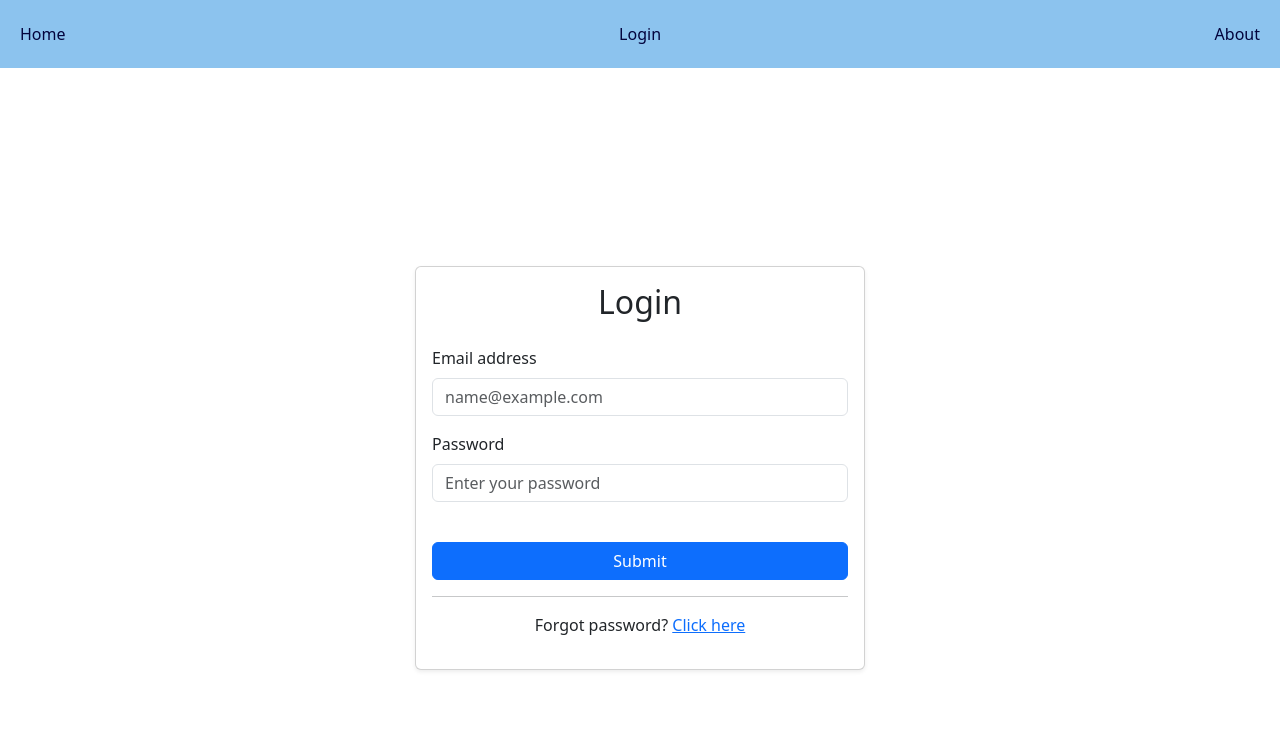
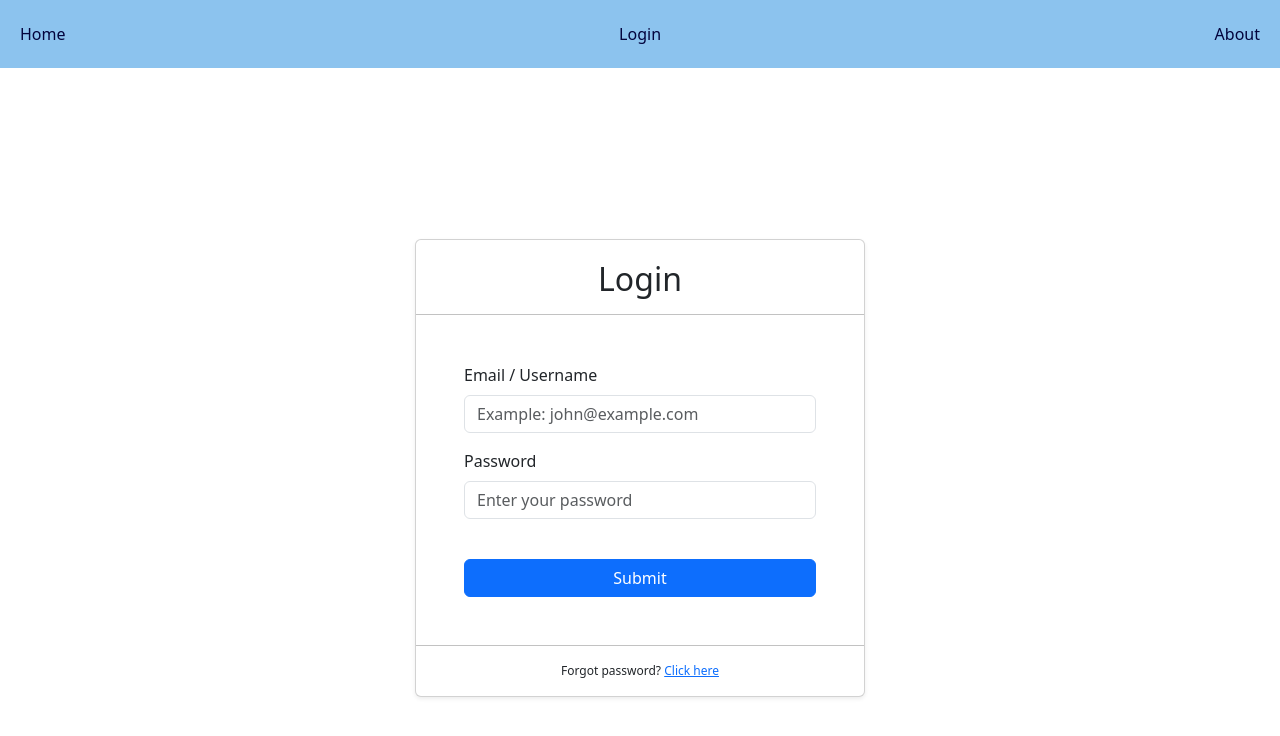
Before and after one commit to CodeWithDipankar/Grocery-Mangement-System, a React (Create React App) app in the folder UI/grocery/: page /login in a window 1280 px wide. Shown: the top 736 px of the page. Built offline with nearby package versions, Linux system fonts and the light colour scheme.

Commit message:
login page modified..

```diff
--- a/UI/grocery/package.json
+++ b/UI/grocery/package.json
@@ -10,11 +10,14 @@
     "@testing-library/react": "^13.4.0",
     "@testing-library/user-event": "^13.5.0",
     "bootstrap": "^5.3.3",
+    "node-sass": "^7.0.3",
     "react": "^18.3.1",
     "react-bootstrap": "^2.10.5",
     "react-dom": "^18.3.1",
     "react-router-dom": "^6.26.2",
     "react-scripts": "5.0.1",
+    "saas": "^1.0.0",
+    "sass": "^1.80.3",
     "web-vitals": "^2.1.4"
   },
   "scripts": {
--- a/UI/grocery/src/App.jsx
+++ b/UI/grocery/src/App.jsx
@@ -6,6 +6,8 @@ import About from './components/About';
 import Login from './components/login';
 import Navbar from './components/navbar'
 import 'bootstrap/dist/css/bootstrap.min.css';
+
+import './styles/custom.scss';
 
 function App() {
     return (
--- a/UI/grocery/src/components/login.jsx
+++ b/UI/grocery/src/components/login.jsx
@@ -1,35 +1,8 @@
-// import './login.css';
-
-// function Login() {
-//     return (
-//         <div className="container">
-//             <div className="container-header">Login</div>
-//             <hr class="divider"></hr>
-//             <div className="container-body">
-//                 <label htmlFor="email" className="container-label">Username</label>
-//                 <input type="text" id="email" className="container-input" placeholder="Example: jane@google.com" />
-//                 <label htmlFor="password" className="container-label">Password</label>
-//                 <input type="password" id="password" className="container-input" placeholder="Password" />
-//                 <div className="btn">Submit</div>
-//             </div>
-//             <hr class="divider"></hr>
-//             <div className="container-footer">
-//                 <p>Forgot password? <a href="#">Click here</a></p>
-//             </div>
-//         </div>
-
-//     );
-// }
-
-// export default Login;
-
-
-
 import { useEffect } from 'react';
-import { Tooltip, Toast, Popover } from 'bootstrap';
+import { Tooltip } from 'bootstrap';
+import '../css/override.css';
 
 function Login() {
-
   useEffect(() => {
     const tooltipTriggerList = [].slice.call(document.querySelectorAll('[data-bs-toggle="tooltip"]'));
     tooltipTriggerList.map(function (tooltipTriggerEl) {
@@ -40,15 +13,16 @@ function Login() {
   return (
     <div className="container d-flex justify-content-center align-items-center vh-100">
       <div className="card shadow-sm" style={{ maxWidth: "450px", width: "100%" }}>
-          <div className="card-body">
-            <h2 className="card-title text-center mb-4">Login</h2>
+        <div className="card-body px-5 ">
+          <h2 className="card-title text-center mt-1 fw-normal">Login</h2>
+          <hr className="full-width-divider mb-5" />
           <div className="mb-3">
-              <label htmlFor="email" className="form-label">Email address</label>
+            <label htmlFor="email" className="form-label">Email / Username</label>
             <input
               type="email"
               className="form-control"
               id="email"
-                placeholder="name@example.com"
+              placeholder="Example: john@example.com"
             />
           </div>
           <div className="mb-3">
@@ -60,16 +34,18 @@ function Login() {
               placeholder="Enter your password"
               data-bs-toggle="tooltip"
               data-bs-placement="right"
-                title="<ul>
+              title="<ul class='custom-tooltip-list'>
                       <li>Your password must be 8-20 characters long</li>
                       <li>Contain letters and numbers</li>
                       <li>Must not contain spaces, special characters, or emoji</li>
                     </ul>"
             />
           </div>
-            <button type="submit" className="btn btn-primary w-100 mt-4">Submit</button>
-            <hr />
-            <div className="text-center">
+          <div class="d-grid gap-2 d-md-flex justify-content-md-end">
+            <button type="submit" className="btn btn-primary w-100 mt-4 mb-4">Submit</button>
+          </div>
+          <hr className="full-width-divider mt-4" />
+          <div className="text-center fs-6 footer">
             <p>Forgot password? <a href="#">Click here</a></p>
           </div>
         </div>
--- a/UI/grocery/src/components/navbar.jsx
+++ b/UI/grocery/src/components/navbar.jsx
@@ -1,5 +1,5 @@
 import React, { useState } from "react";
-import '../style/navBar.css';
+import '../css/navBar.css';
 import { useNavigate } from 'react-router-dom';
 
 function Navbar() {
--- /dev/null
+++ b/UI/grocery/src/css/override.css
@@ -0,0 +1,46 @@
+.login-background {
+    background-color: #f8f9fa; /* Light background for login section */
+    padding: 20px;
+    border-radius: 0.5rem;
+}
+
+.full-width-divider {
+    width: calc(100% + 6rem);
+    margin-left: -3rem;
+    border: 0;
+    border-top: 1px solid #0c0d0d;
+}
+
+.custom-tooltip-list {
+    padding-left: 0;
+    margin: 0;
+    list-style: none;
+    font-size: 0.9rem;
+    color: white;
+}
+
+.custom-tooltip-list li {
+    margin-bottom: 3px;
+    line-height: 1.4;
+    font-weight: 400;
+    padding-left: 1rem;
+    position: relative;
+}
+
+.custom-tooltip-list li::before {
+    content: "•";
+    position: absolute;
+    left: 0;
+    color: white;
+    font-weight: bold;
+
+}
+
+.footer{
+    /* margin-top: -1rem;s */
+    margin-bottom: -1rem;
+}
+
+.footer p{
+    font-size: 12px;
+}
--- /dev/null
+++ b/UI/grocery/src/styles/custom.scss
@@ -0,0 +1,9 @@
+@import "~bootstrap/scss/bootstrap";
+
+$tooltip-bg: rgba(0, 255, 0, 0.7);
+
+.tooltip {
+    background-color: $tooltip-bg !important;
+    color: #fff;
+    border-radius: 0.25rem;
+}
```
Also changed, not shown: UI/grocery/src/css/login.css (renamed from UI/grocery/src/style/login.css), UI/grocery/src/css/navBar.css (renamed from UI/grocery/src/style/navBar.css), 1 other file (tests, documents, lock files or other folders). Lines whose indentation alone changed are shown as unchanged.
